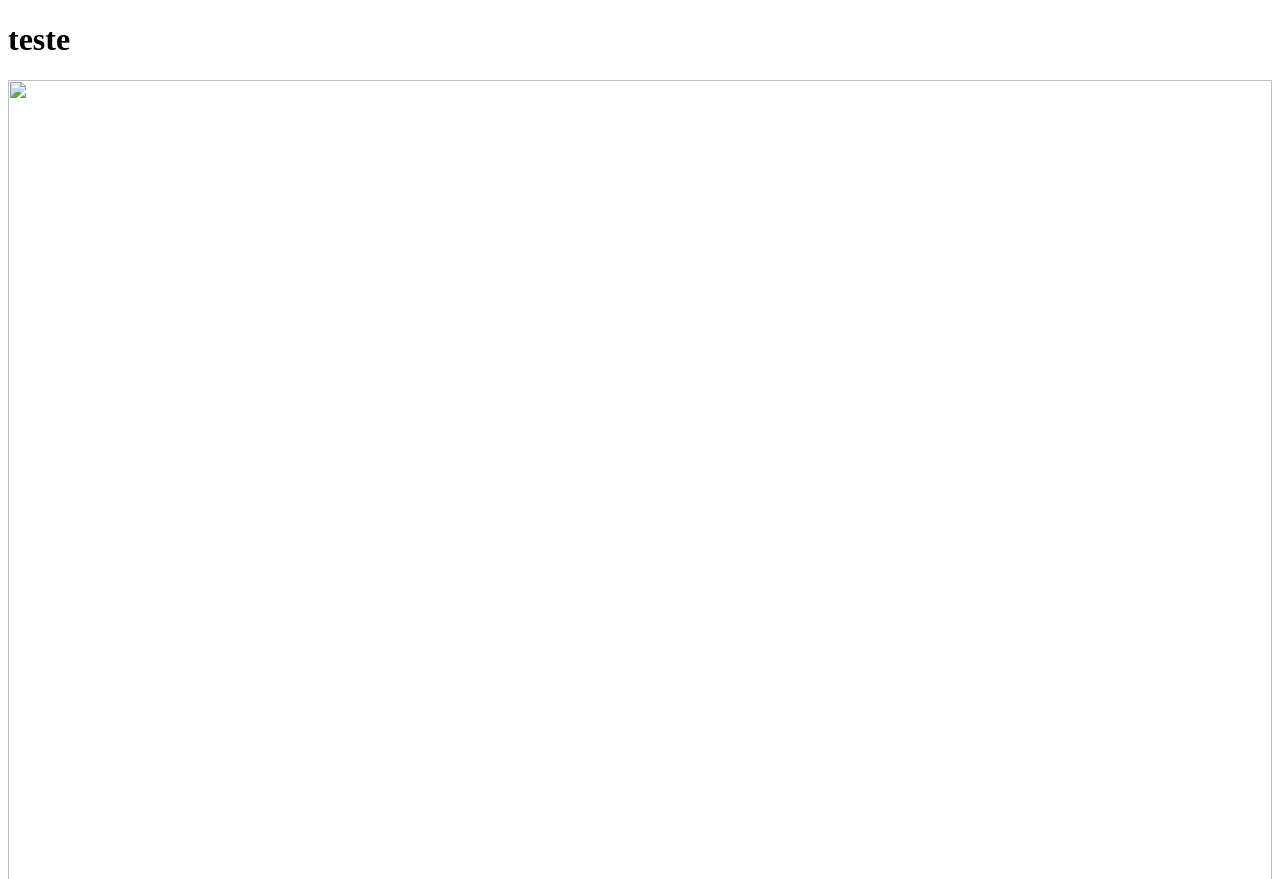
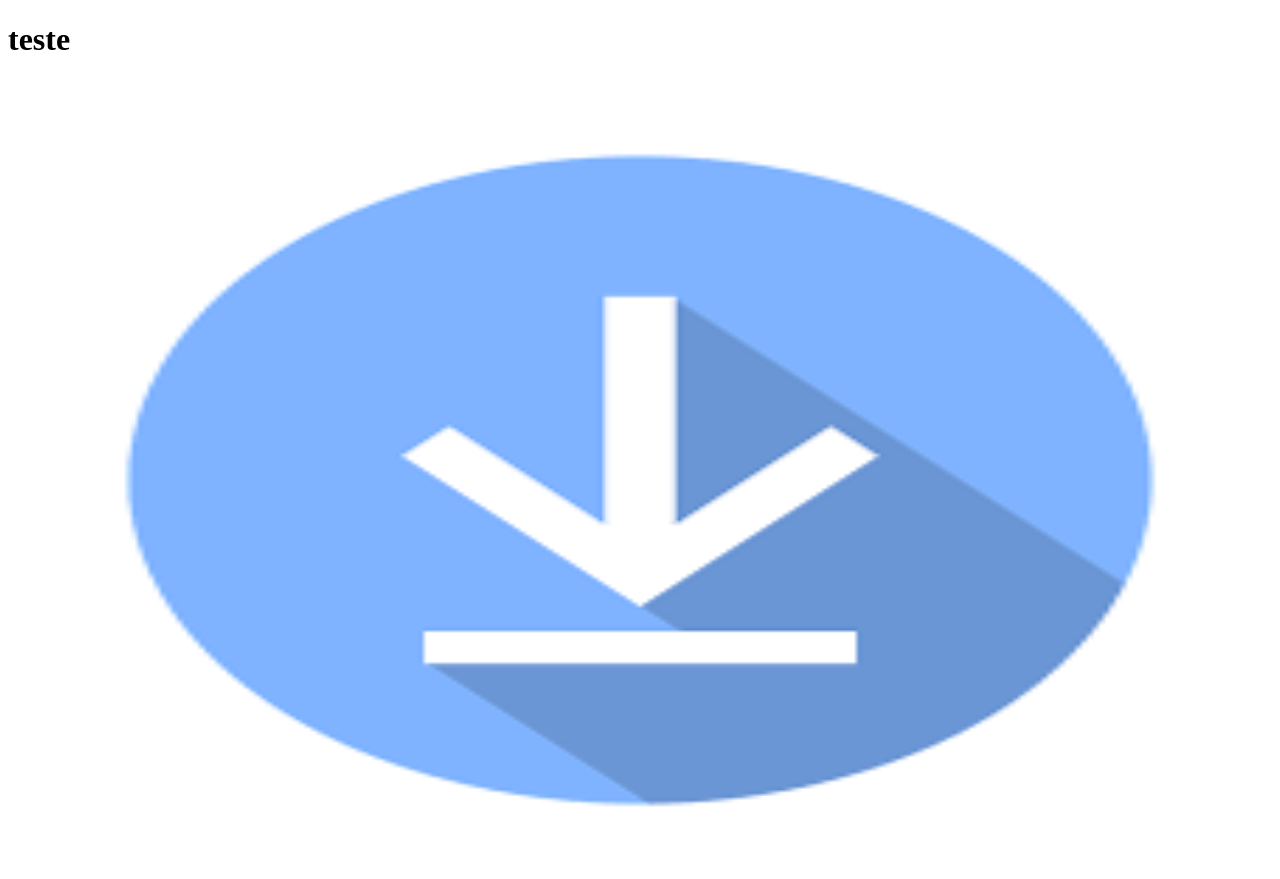
Before and after one commit to Rafael-Rueda/Ola-Mundo, a plain HTML site: page index.html in a window 1280 px wide. Shown: the top 879 px of the page. Drawn offline with Linux system fonts and the light colour scheme.

Commit message:
Update index.html

```diff
--- a/index.html
+++ b/index.html
@@ -14,6 +14,6 @@
 </head>
 <body>
     <h1 background="blue">teste</h1>
-    <img src="pacote-download/download.jfif" alt="">
+    <img src="pacote-download/download.png" alt="">
 </body>
 </html>
```
